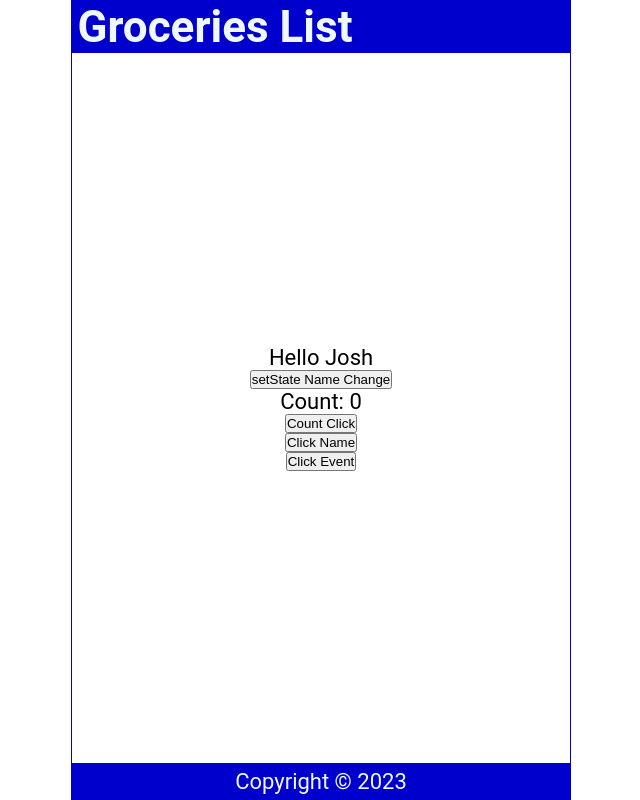
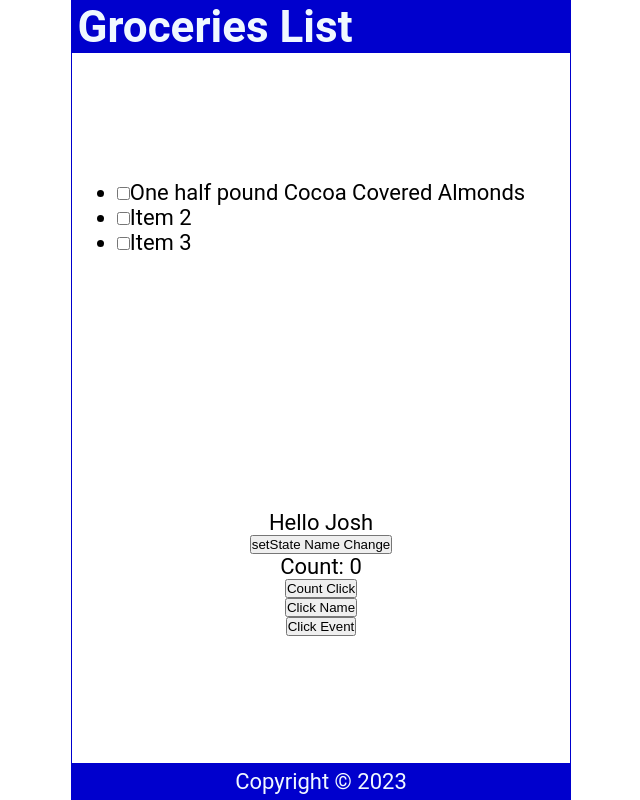
Before and after one commit to sallydough/01tut, a React (Create React App) app: page / in a window 1280 px wide. Shown: the whole page, without its empty margins (319-959 px from the left). Built offline with nearby package versions, Linux system fonts and the light colour scheme.

Commit message:
creating list

```diff
--- a/src/App.js
+++ b/src/App.js
@@ -2,12 +2,14 @@
 import Header from './Header'
 import Content from './Content';
 import Footer from './Footer';
+import List from './List';
 
 function App() {
 
   return (
     <div className="App">
       <Header />
+      <List />
       <Content />
       <Footer />
     </div>
--- /dev/null
+++ b/src/List.js
@@ -0,0 +1,39 @@
+import React from "react";
+import { useState } from "react";
+
+const List = () => {
+  const [items, setItems] = useState([
+    {
+      id: 1,
+      checked: false,
+      item: "One half pound Cocoa Covered Almonds",
+    },
+    {
+      id: 2,
+      checked: false,
+      item: "Item 2",
+    },
+    {
+      id: 1,
+      checked: false,
+      item: "Item 3",
+    },
+  ]);
+
+  return (
+
+  <main>
+      <ul>
+        {items.map((item) => (
+          <li className="item">
+            <input type="checkbox"
+            checked={item.checked} />
+            <label>{item.item}</label>
+          </li>
+        ))}
+      </ul>
+  </main>
+  )
+};
+
+export default List;
```
